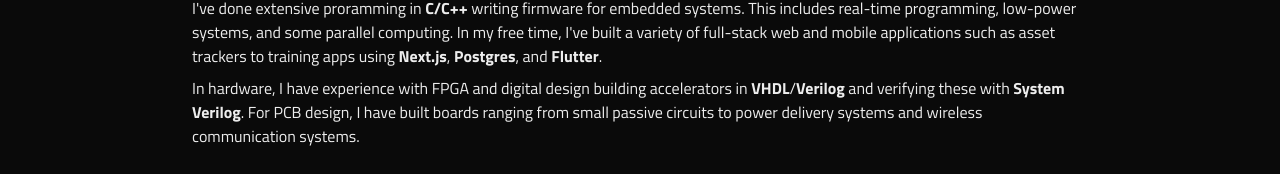
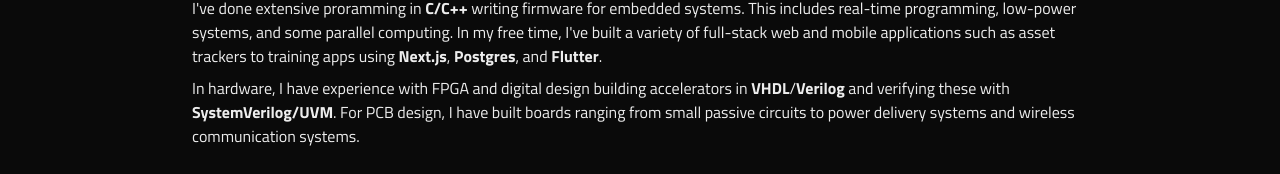
Before and after one commit to MoriARosland/rosland-web-2, a Next.js app: page /about in a window 1280 px wide. Shown: the part 532-706 px from the top of the page. Built offline with nearby package versions, Linux system fonts and the light colour scheme.

Commit message:
fix: typo (#22)

```diff
--- a/app/about/page.tsx
+++ b/app/about/page.tsx
@@ -49,7 +49,7 @@
               In hardware, I have experience with FPGA and digital design
               building accelerators in <strong>VHDL</strong>/
               <strong>Verilog</strong> and verifying these with{" "}
-              <strong>System Verilog</strong>. For PCB design, I have built
+              <strong>SystemVerilog/UVM</strong>. For PCB design, I have built
               boards ranging from small passive circuits to power delivery
               systems and wireless communication systems.
             </p>
```
